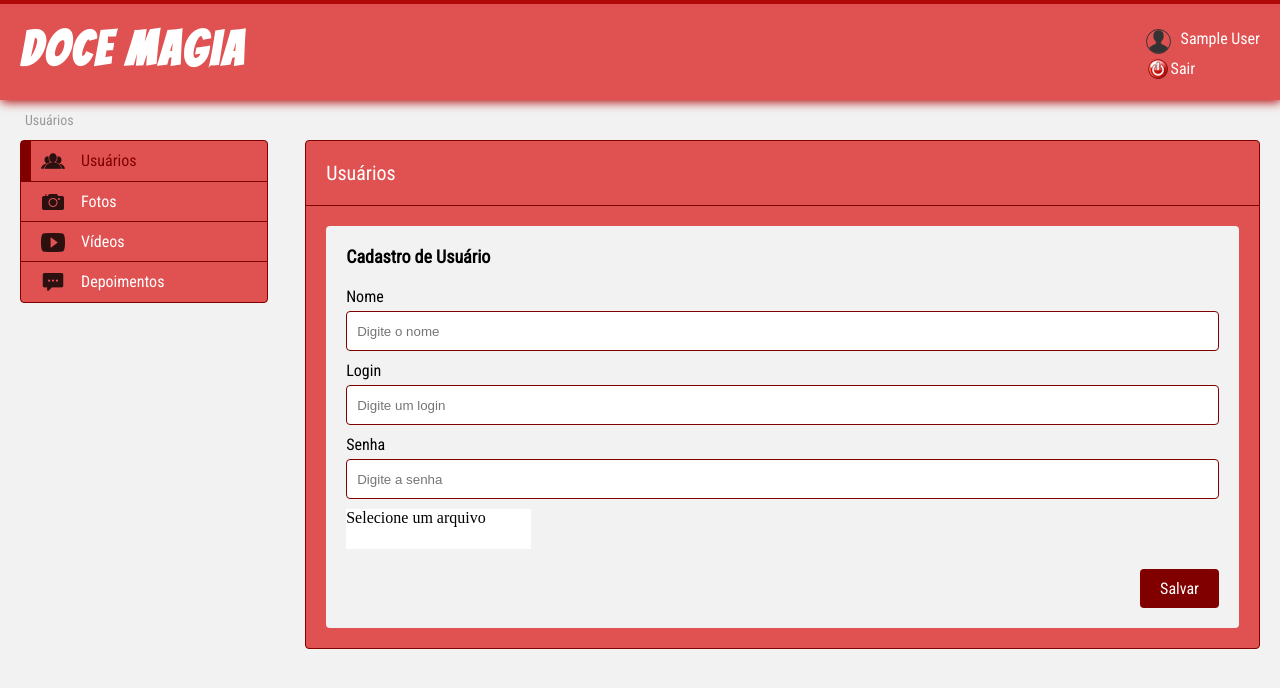
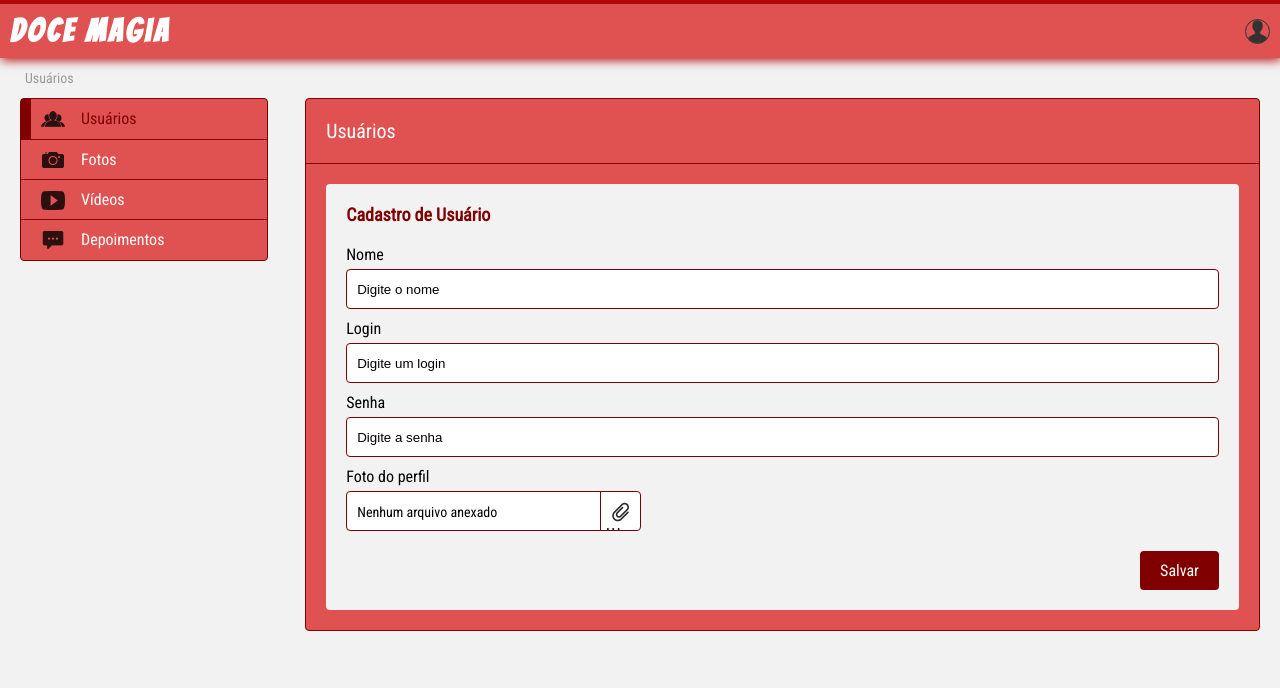
Before and after one commit to wlsdesign/docemagia, a PHP site: page /php/admin/php/index.php in a window 1280 px wide. Shown: the top 688 px of the page. Run offline with PHP 8.4, Linux system fonts and the light colour scheme; the visitor is signed in with stand-in values (Sample User, id 1); tables that the repository leaves empty or names only in its code hold one stand-in row (values such as "Sample post").

Commit message:
CSS do Select e Input file

```diff
--- a/php/admin/php/index.php
+++ b/php/admin/php/index.php
@@ -58,10 +58,14 @@ function excluir() {
 		<h1 class="logo fl">Doce magia</h1>
 		<div class="user fr">
 			<img src="../imagens/user.png" alt="" class="img-user fl">
-			<span class="name-user"><?php $sql = mysql_query("SELECT * FROM users WHERE login = '".$_SESSION['login']."' ");
+			<span class="icon-menu-user"></span>
+			<ul class="menu-user off">
+				<li class="titulo-divisor"><span class="name-user"><?php $sql = mysql_query("SELECT * FROM users WHERE login = '".$_SESSION['login']."' ");
 			$resultado = mysql_fetch_array($sql);
-			$nome = $resultado['nome']; echo $nome; ?></span>
-			<a href="sair.php" class="logout" title="Logout">Sair</a>
+			$nome = $resultado['nome']; echo $nome; ?></span></li>
+				<li><a href="edit.php">Editar Perfil</a></li>
+				<li><a href="sair.php">Sair</a></li>
+			</ul>
 		</div>
 	</header>
 
@@ -101,11 +105,23 @@ function excluir() {
 							</div>
 
 							<div class="campo">
-								<div class="inputFile">
-									<span>Selecione um arquivo</span>
-									<input type="file" name="arquivo" id="arquivo" />
+								<label for="img">Foto do perfil</label>
+								<div class="file-img">
+								    <span class="texto editing-field" editing-default-text="Nenhum arquivo anexado">Nenhum arquivo anexado</span>
+								    <input type="file" class="ipt-file editing-field" editing-default-value="" name="file" value=""> <span class="btn-file"></span>
 								</div>
 							</div>
+
+							<!-- <div class="campo">
+								<label for="img">Selecione o álbum</label>
+								<div class="box-select fl">
+								    <select name="tipo" class="tipo-trilho">
+								        <option value="0">Selecione um tipo</option>
+								        <option value="integras">Íntegras</option>
+								        <option value="live">Videos e Ao Vivo</option>
+								    </select>
+								</div>
+							</div> -->
 
 							<button type="submit" class="salvar fr">Salvar</button>
 						</fieldset>
--- a/php/admin/sass/componentes.less
+++ b/php/admin/sass/componentes.less
@@ -136,6 +136,7 @@ fieldset{
     padding: 20px;
     width: 100%;
     .titulo-form{
+      color: @corTituloTextfield;
       font-family: @roboto;
       font-size: 18px;
       font-weight: 900;
@@ -175,25 +176,69 @@ fieldset{
         background: @corLinkHover;
       }
     }
-    .inputFile{
-      width: 185px;
-      height:40px;
+
+    .file-img {
+      .borderRadius(4px);
+      background: @bgInput;
+      border: 1px solid @bordaCampos;
+      height: 40px;
+      overflow: hidden;
       position: relative;
-      overflow: hidden;
-      background: @bgInput;
-      span{
-        display: block;
-        position: absolute;
+      text-overflow: ellipsis;
+      white-space: nowrap;
+      width: 295px;
+      .texto {
+        display: inline-block;
+        font-family: @roboto;
+        font-size: 14px;
+        font-weight: 300;
+        height: 100%;
+        line-height: 40px;
+        overflow: hidden;
+        padding-left: 10px;
+        text-overflow: ellipsis;
+        white-space: nowrap;
+        width: 254px;
       }
-      input{
+      .ipt-file{
+        visibility: hidden;
+      }
+      .btn-file {
+        background: url(../imagens/clips.png) center no-repeat;
+        border-left: 1px solid @bordaCampos;
+        cursor: pointer;
+        height: 40px;
         position: absolute;
         right: 0;
-        z-index: 2;
-        font-size: 100px;
-        opacity: 0;
-        filter: alpha(opacity=0);
+        width: 40px;
       }
     }
+    .box-select {
+      .borderRadius(4px);
+      background: url(../imagens/arow-select.png) no-repeat 98% 3px #ffffff;
+      background-size: 28px;
+      border: 1px solid @bordaCampos;
+      height: 34px;
+      overflow: hidden;
+      width: 295px;
+      select {
+        background: transparent;
+        width: 295px;
+        padding: 5px;
+        font-family: @roboto;
+        font-size: 14px;
+        font-weight: 300;
+        line-height: 1;
+        border: 0;
+        border-radius: 0;
+        height: 34px;
+        -webkit-appearance: none;
+      }
+    }
+    ::-webkit-input-placeholder { color: #000; }
+    :-moz-placeholder { color: #000; }
+    ::-moz-placeholder { color: #000; }
+    :-ms-input-placeholder { color: #000; }
 }
 
 
@@ -229,6 +274,7 @@ fieldset{
 
 //Formulários
 @bgTextfield: #f2f2f2;
+@corTituloTextfield: #800000;
 @bgInput: #ffffff;
 @bordaCampos: #800000;
 @corLink: #ffffff;
--- a/php/admin/sass/header.less
+++ b/php/admin/sass/header.less
@@ -5,12 +5,12 @@ body#home{
 	background: @bgHeader;
 	border-top: 4px solid @boderBgHeader;
 	box-shadow: 1px 2px 10px @boxBgHeader;
-	min-height: 90px;
-	padding: 20px;
+	min-height: 50px;
+	padding: 10px;
 	.logo{
 		color: @logo;
 		font-family: @Bangers;
-		font-size: 48px;
+		font-size: 32px;
 		letter-spacing: 3px;
 	}
 	.user{
--- a/php/admin/sass/style.less
+++ b/php/admin/sass/style.less
@@ -4,7 +4,7 @@
 
 .breadcrumb{
 	font-family: @roboto;
-	font-size: 14px;
+	font-size: 16px;
 	font-weight: 400;
 	height: 40px;
 	line-height: 40px;
```
Also changed, not shown: php/admin/css/style.css, php/admin/imagens/arow-select.png (added), php/admin/imagens/clips.png (added).
